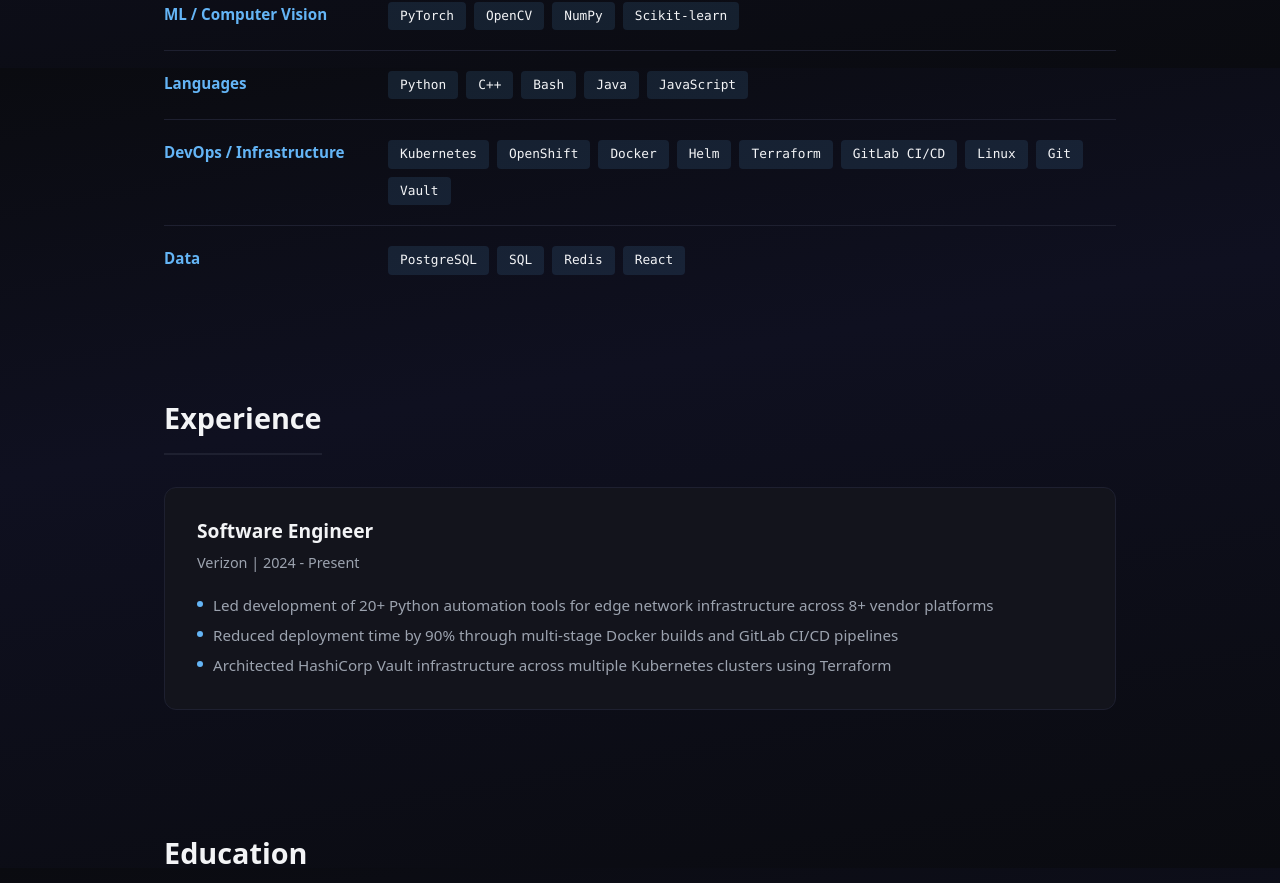
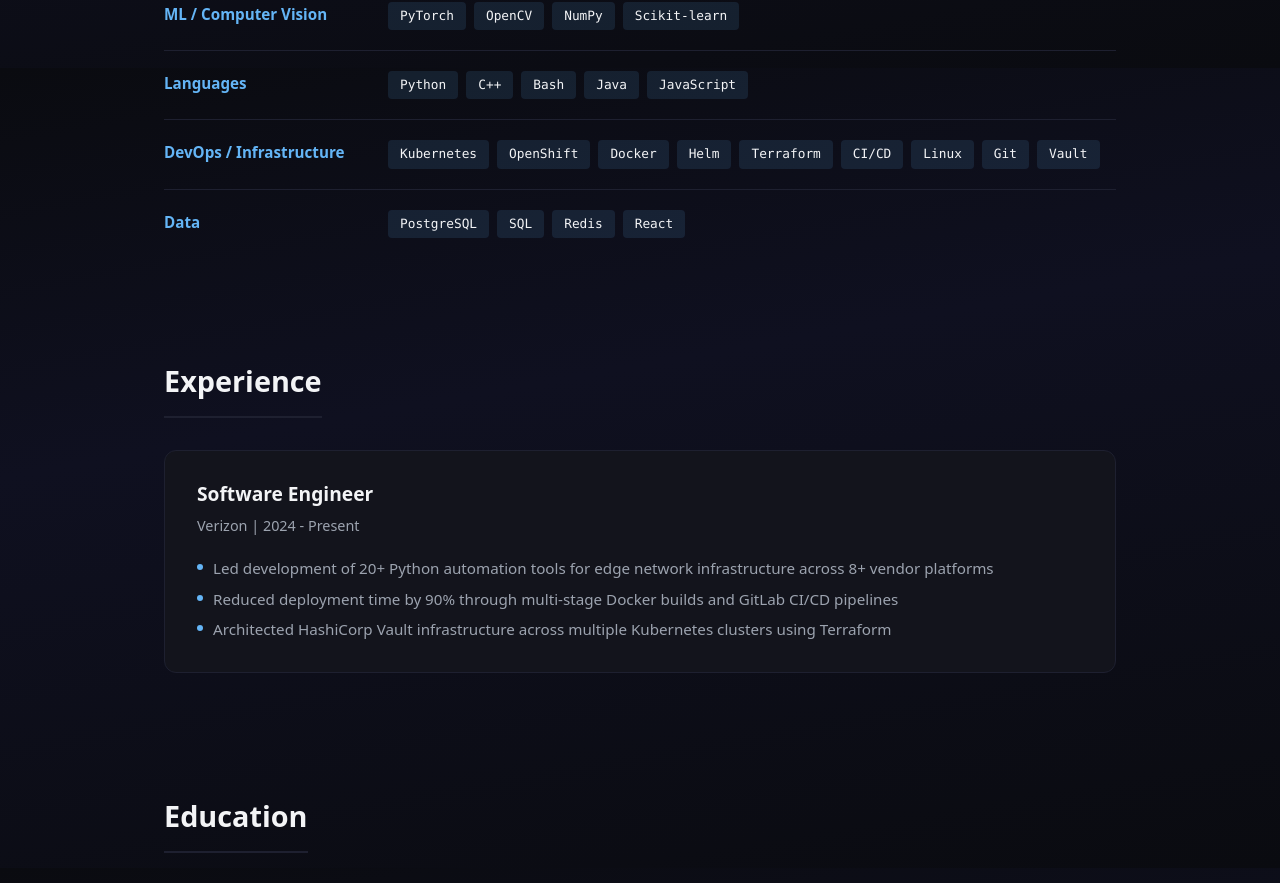
Before and after one commit to Salemmander/Portfolio, a React (Vite) app: page / in a window 1280 px wide. Shown: the part 1532-2415 px from the top of the page. Built offline with nearby package versions, Linux system fonts and the light colour scheme.

Commit message:
update skills

```diff
--- a/src/data.js
+++ b/src/data.js
@@ -36,7 +36,7 @@
   },
   {
     title: 'DevOps / Infrastructure',
-    items: ['Kubernetes', 'OpenShift', 'Docker', 'Helm', 'Terraform', 'GitLab CI/CD', 'Linux', 'Git', 'Vault'],
+    items: ['Kubernetes', 'OpenShift', 'Docker', 'Helm', 'Terraform', 'CI/CD', 'Linux', 'Git', 'Vault'],
   },
   {
     title: 'Data',
```
